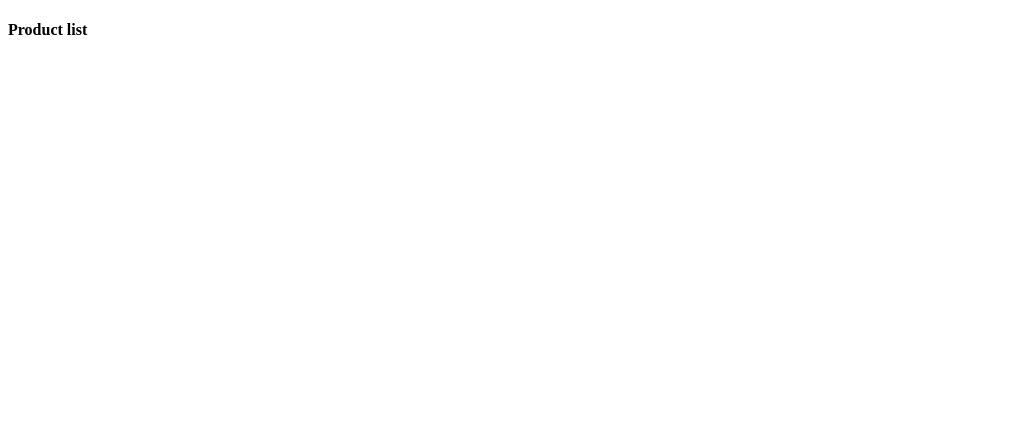
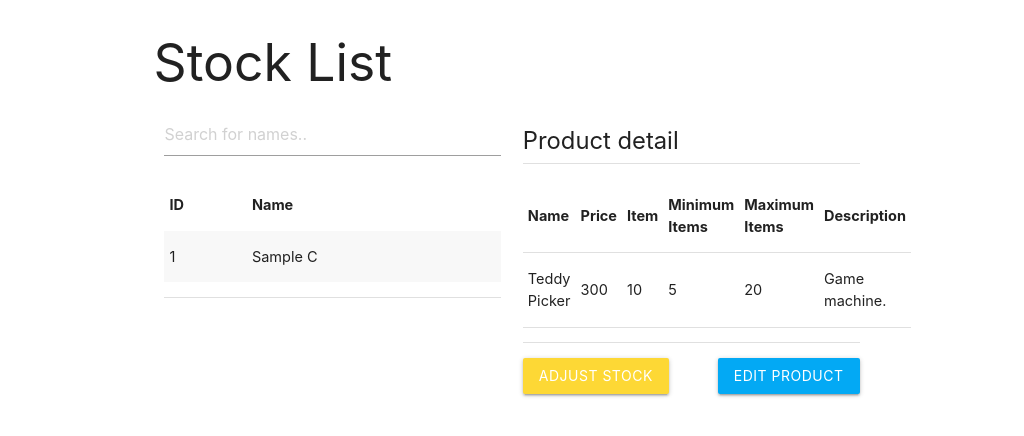
Before and after one commit to badgooooor/check-stock, an Electron app: page browser/listStock.html in a window 1024 px wide. Drawn offline with nearby package versions, Linux system fonts and the light colour scheme.

Commit message:
:lipstick: Add UI in "inventory list" window

```diff
--- a/browser/listStock.html
+++ b/browser/listStock.html
@@ -2,8 +2,74 @@
 <html>
   <head>
     <title>Stock list</title>
+    <link rel="stylesheet" href="https://cdnjs.cloudflare.com/ajax/libs/materialize/1.0.0/css/materialize.min.css">
   </head>
   <body>
-    <h4>Product list</h4>
+    <div class="container">
+      <h2>Stock List</h2>
+    <div class="row">
+      <div class="col s6">
+        <input type="text" id="myInput" onkeyup="myFunction()" placeholder="Search for names..">
+        <div class="section">
+          <table class="striped">
+            <thead>
+              <th>ID</th>
+              <th>Name</th>
+            </thead>
+            <tbody>
+
+              <!-- Sample data -->
+              <tr>
+                <td>1</td>
+                <td>Sample C</td>
+              </tr>
+
+            </tbody>
+          </table>
+        </div>
+
+        <div class="divider"></div>
+      </div>
+      <div class="col s6">
+        <h5>Product detail</h5>
+
+        <div class="divider"></div>
+        <div class="section">
+          <table class="responsive-table">
+            <thead>
+              <tr>
+                <th>Name</th>
+                <th>Price</th>
+                <th>Item</th>
+                <th>Minimum Items</th>
+                <th>Maximum Items</th>
+                <th>Description</th>
+              </tr>
+            </thead>
+            <tbody>
+              <tr>
+                <td>Teddy Picker</td>
+                <td>300</td>
+                <td>10</td>
+                <td>5</td>
+                <td>20</td>
+                <td>Game machine.</td>
+              </tr>
+            </tbody>
+          </table>
+        </div>
+
+        <div class="divider"></div>
+        <div class="section">
+          <button class="btn left yellow darken-1 waves-effect waves-light">Adjust Stock</button>
+            <button class="btn right light-blue waves-effect waves-light">Edit Product</button>
+        </div>
+      </div>
+    </div>
+    </div>
+
+    <script>
+
+    </script>
   </body>
 </html>
```
